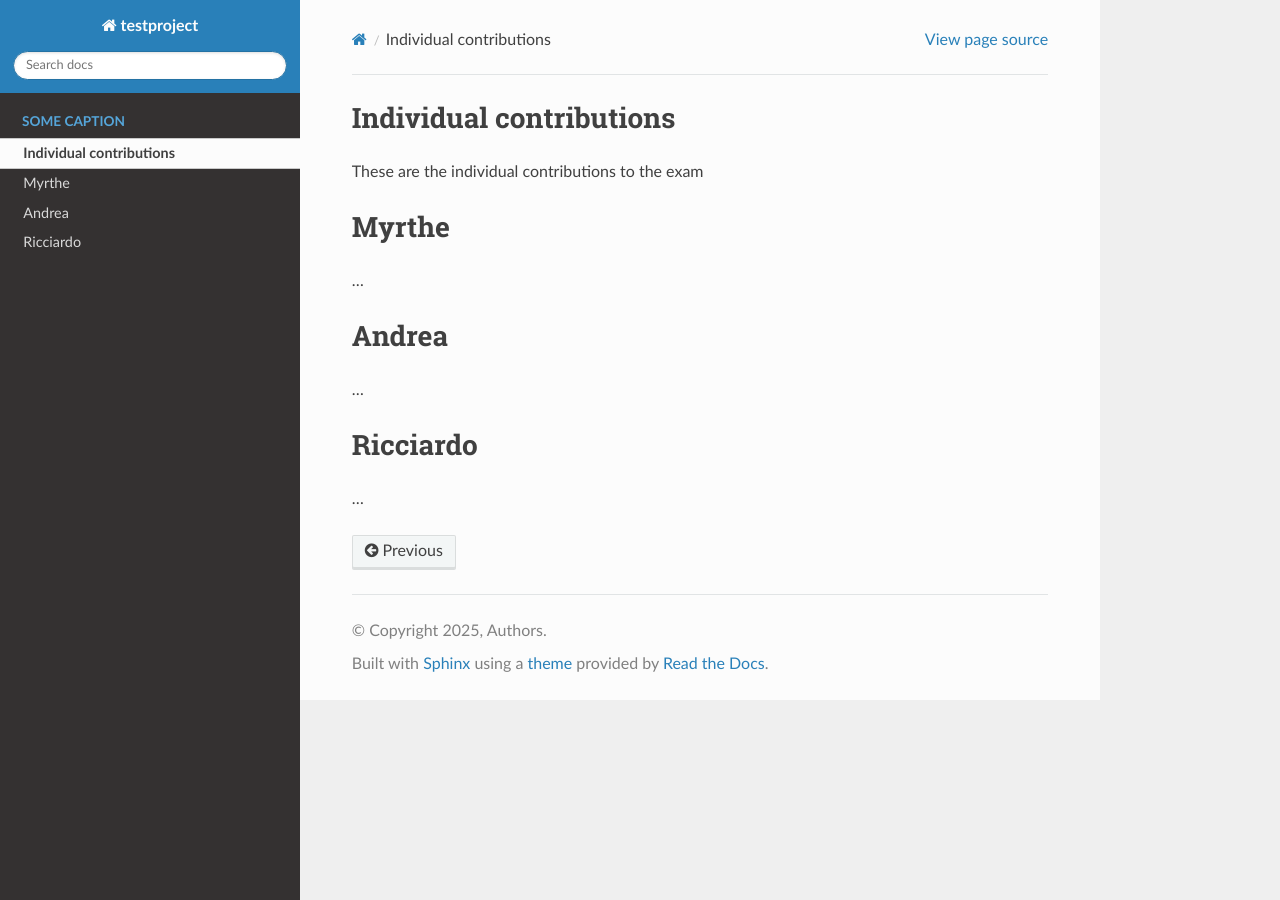
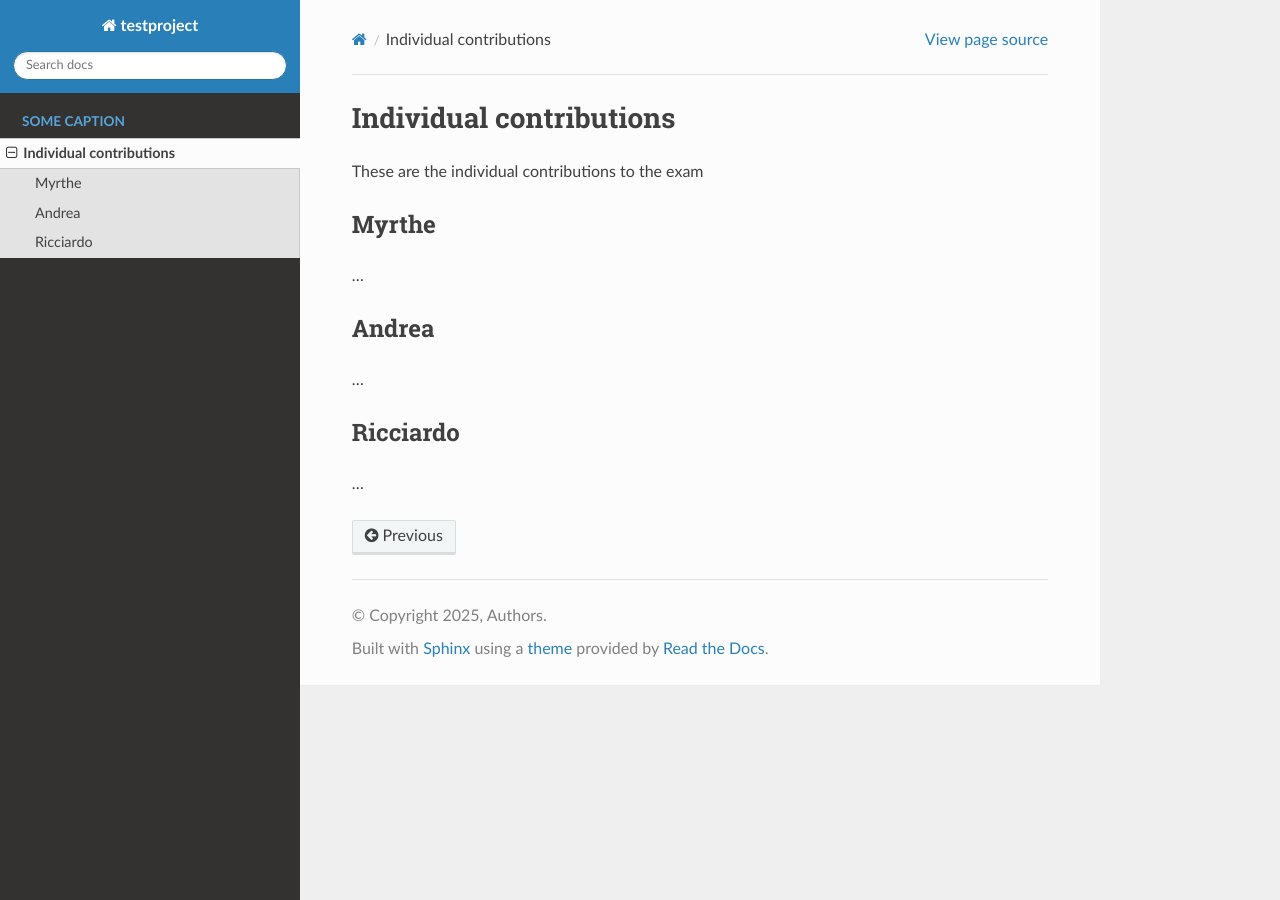
Before and after one commit to mypscat/testproject, a Sphinx documentation site: the page built from doc/individual.md, in a window 1280 px wide. Built offline with Sphinx 7.4.7 and the Read the Docs theme 3.1.0, drawn with Linux system fonts in a browser that asks for light colours; pages that are not in the unit, such as notebooks, are missing from menus.

```diff
--- a/doc/individual.md
+++ b/doc/individual.md
@@ -1,8 +1,8 @@
-## Individual contributions
+# Individual contributions
 These are the individual contributions to the exam
-# Myrthe
+## Myrthe
 ...
-# Andrea
+## Andrea
 ...
-# Ricciardo
+## Ricciardo
 ...
```
